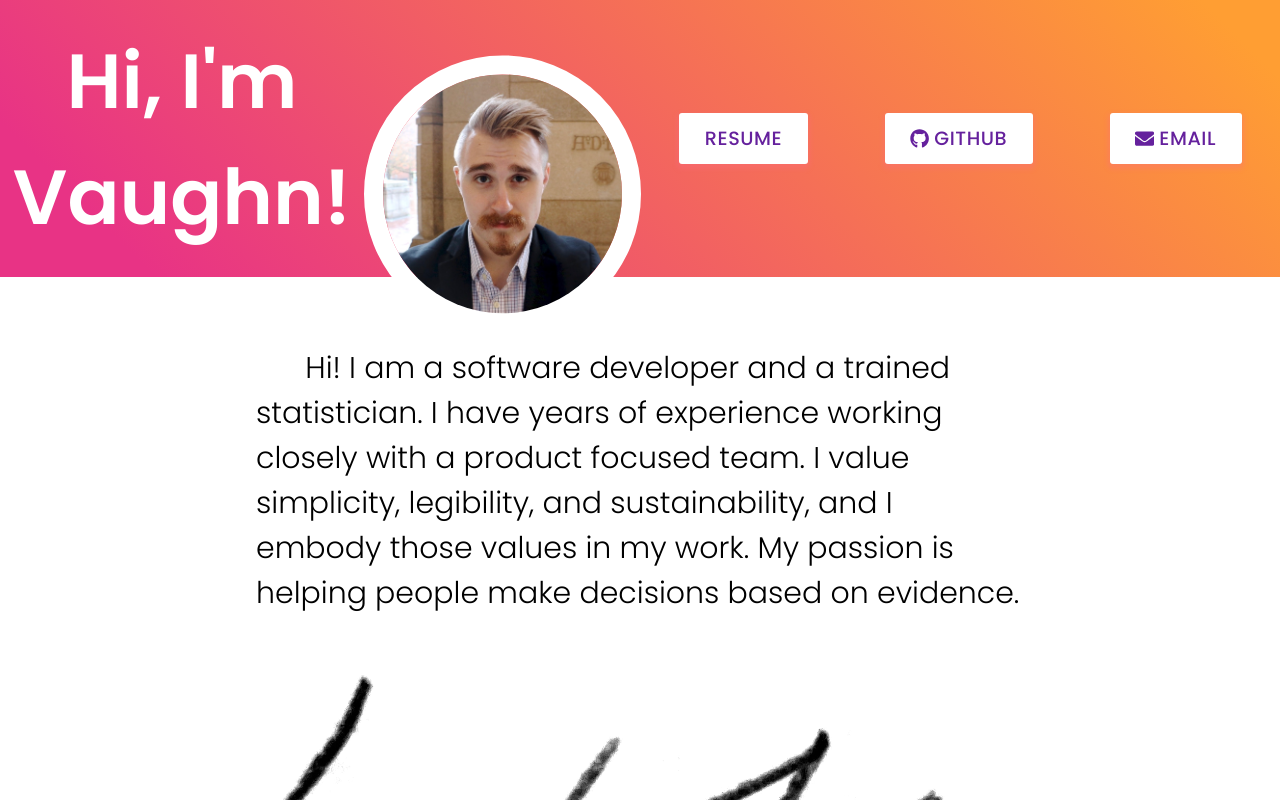
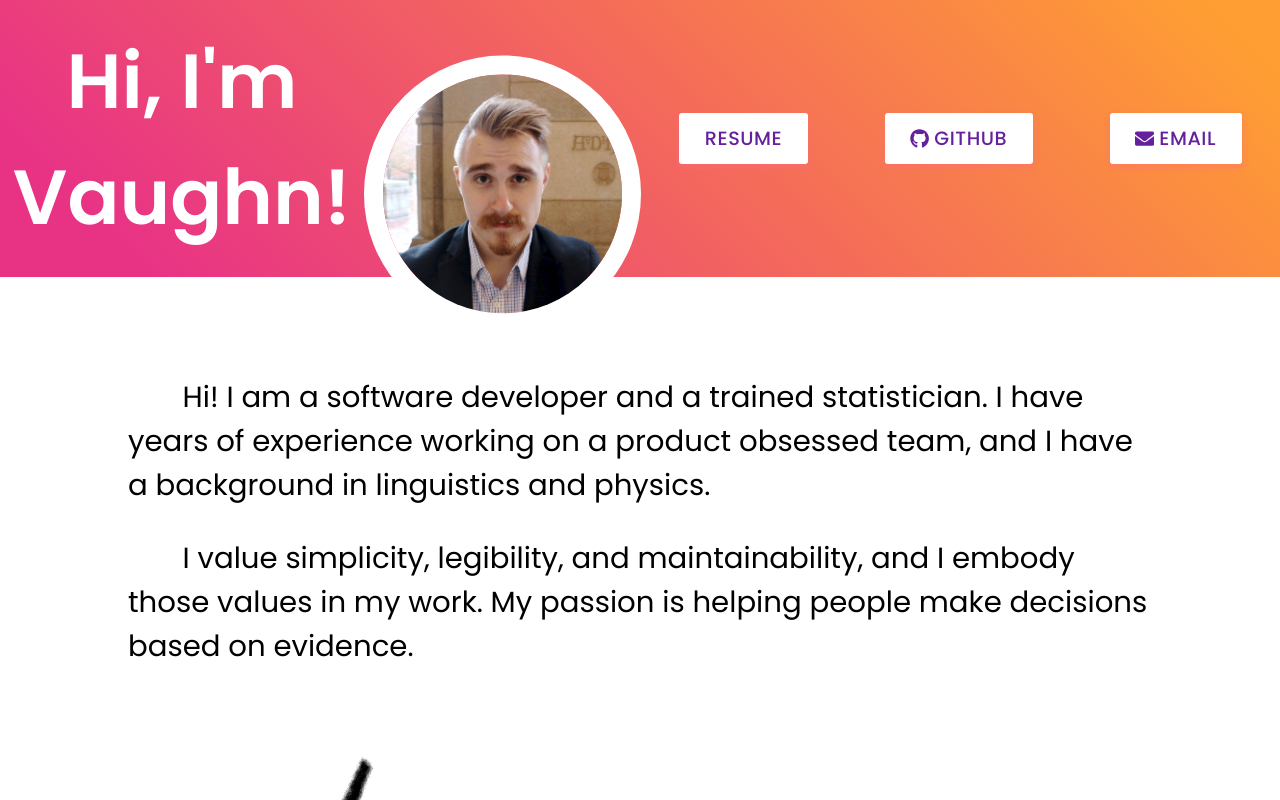
Before and after one commit to vaughn-johnson/homepage, a Gatsby app: page / in a window 1280 px wide. Shown: the top 800 px of the page. Built offline with nearby package versions, Linux system fonts and the light colour scheme.

Commit message:
updated copy and styling of introduction (#5)
🌌

```diff
--- a/src/pages/home/Body/Body.js
+++ b/src/pages/home/Body/Body.js
@@ -11,12 +11,19 @@ const Body = () => (
     }}
   >
     <div style={bodyText}>
-      &nbsp; &nbsp; &nbsp; Hi! I am a software developer and a trained
-      statistician. I have years of experience working closely with a product
-      focused team. I value simplicity, legibility, and sustainability, and I
-      embody those values in my work. My passion is helping people make
-      decisions based on evidence.
+      <p>
+        &nbsp; &nbsp; &nbsp; &nbsp;Hi! I am a software developer and a trained
+        statistician. I have years of experience working on a product
+        obsessed team, and I have a background in linguistics and physics.
+      </p>
+
+      <p>
+        &nbsp; &nbsp; &nbsp; &nbsp;I value simplicity, legibility, and maintainability, and I
+        embody those values in my work. My passion is helping people make
+        decisions based on evidence.
+      </p>
     </div>
+
     <img
       style={{ height: "100%", width: "100%" }}
       src={SIGNATURE_URL}
--- a/src/pages/home/Body/styles.js
+++ b/src/pages/home/Body/styles.js
@@ -2,10 +2,10 @@ import React from 'react';
 
 const bodyText = {
   fontFamily: "Poppins",
-  fontWeight: 300,
-  marginLeft: "20%",
-  marginRight: "20%",
-  fontSize: 30,
+  fontWeight: 400,
+  marginLeft: "10vw",
+  marginRight: "10vw",
+  fontSize: 'calc(10px + 1.5vw)',
 }
 
 export {
```
